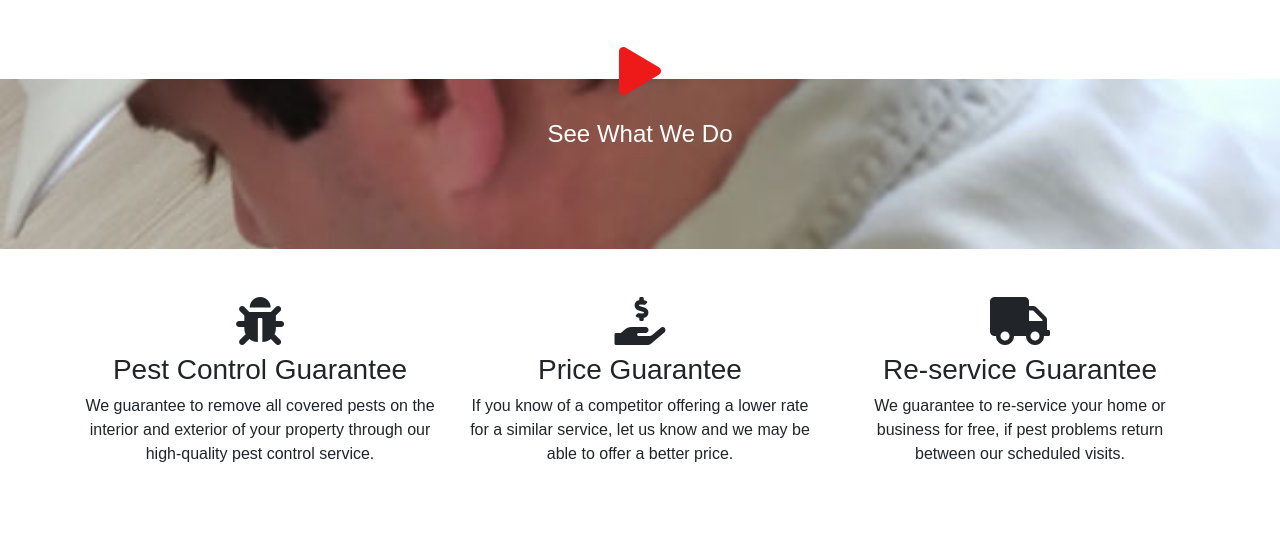
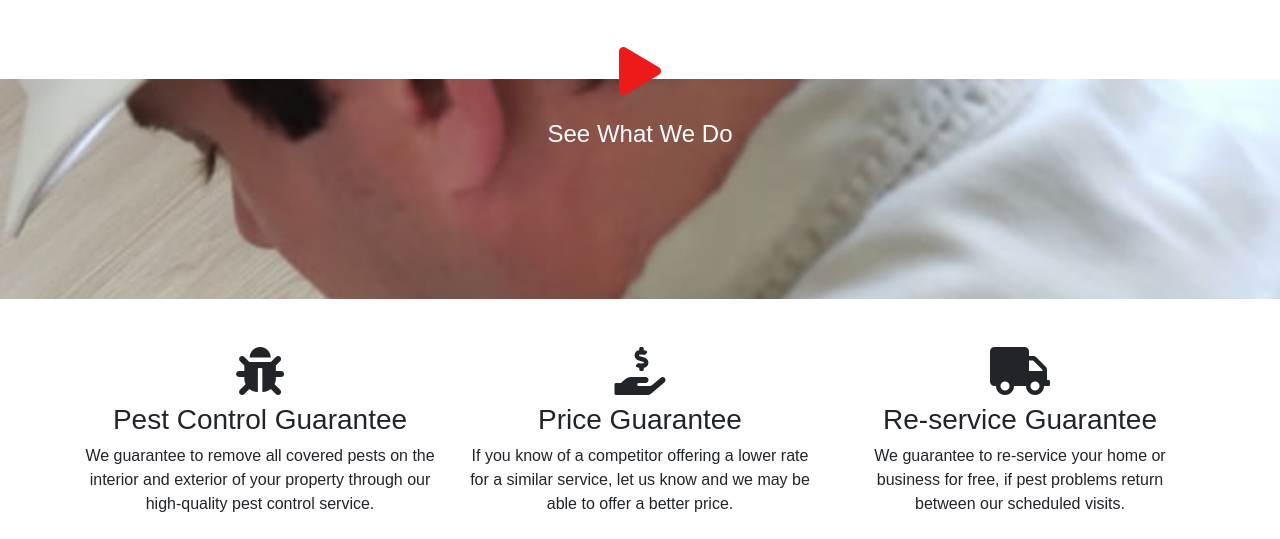
Before and after one commit to weizhang1994/weizhang1994.github.io, a PHP site: page / in a window 1280 px wide. Shown: the part 897-1436 px from the top of the page. Run offline with PHP 8.4, Linux system fonts and the light colour scheme; some libraries are stand-ins or nearby versions.

Commit message:
Update style.css

```diff
--- a/aclan/css/style.css
+++ b/aclan/css/style.css
@@ -57,7 +57,7 @@ body {
 
   #video-play {
     position: relative;
-    min-height: 250px;
+    min-height: 300px;
     background: url('../img/bg6.jpg');
     background-attachment: fixed;
     background-size:cover;
```
